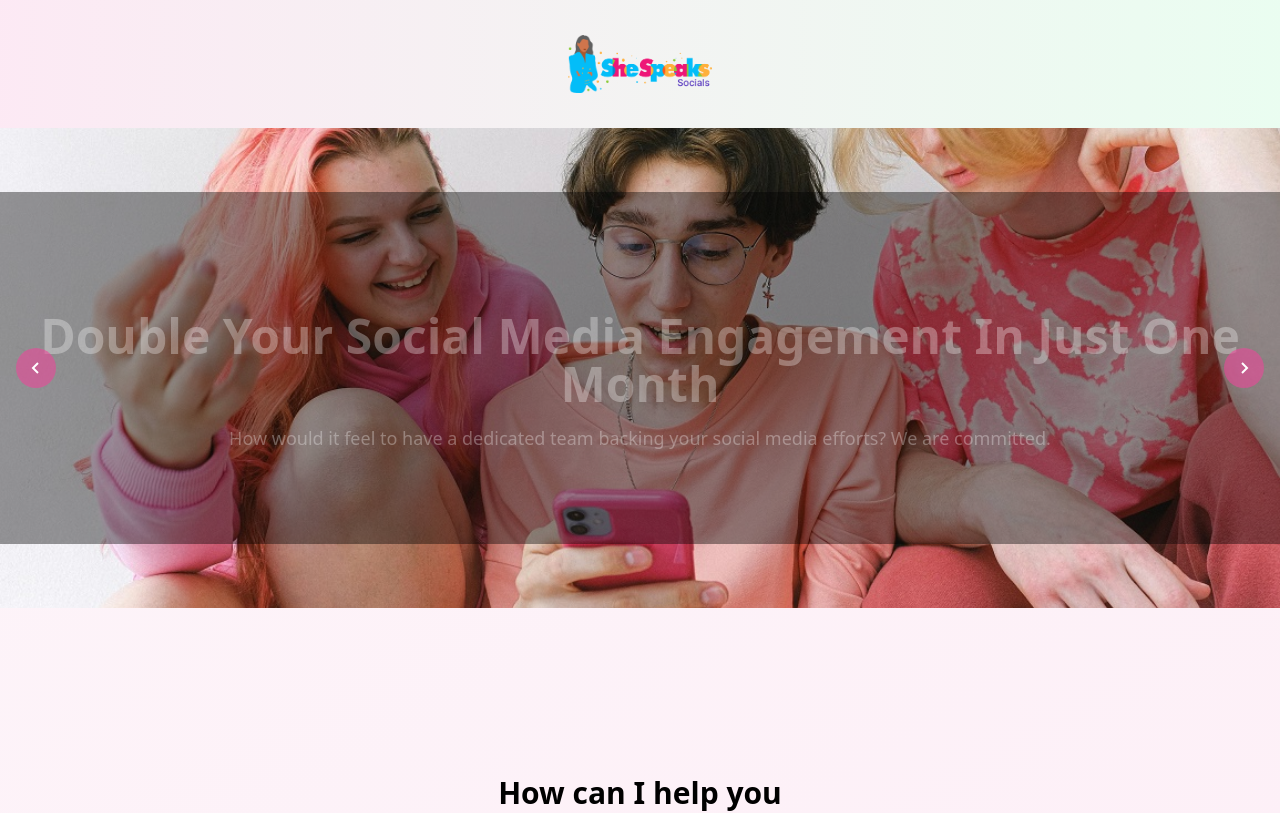
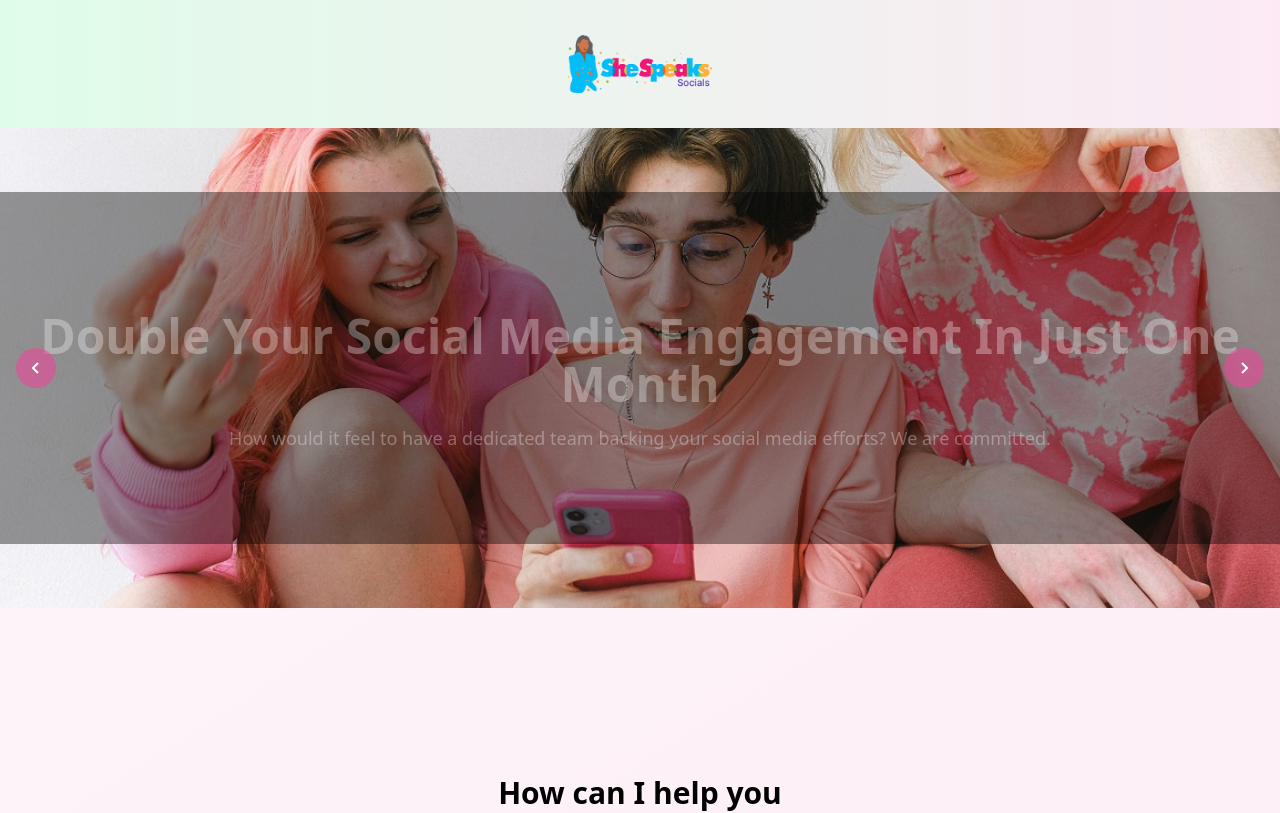
Before and after one commit to MatthewsRicky/shespeaksocial, a Next.js app: page / in a window 1280 px wide. Shown: the top 813 px of the page. Built offline with nearby package versions, Linux system fonts and the light colour scheme.

Commit message:
Navbar edits

```diff
--- a/components/Navbar.tsx
+++ b/components/Navbar.tsx
@@ -15,7 +15,7 @@ export default function Navbar() {
 	return (
 		<>
 
-		<nav className={`flex inset-1 font-medium bg-gradient-to-r from-pink-100/90 to-green-100/60 items-center py-6 justify-between lg:h-32 ${menuOpen ? "h-96" : "h-24"}`}>
+		<nav className={`flex inset-1 font-medium bg-gradient-to-r from-green-100/90 to-pink-100/90 items-center py-6 justify-between lg:h-32 ${menuOpen ? "h-96" : "h-24"}`}>
 
 			<div className="flex justify-around items-center w-full lg:w-[90%] mx-auto px-8">
 
```
